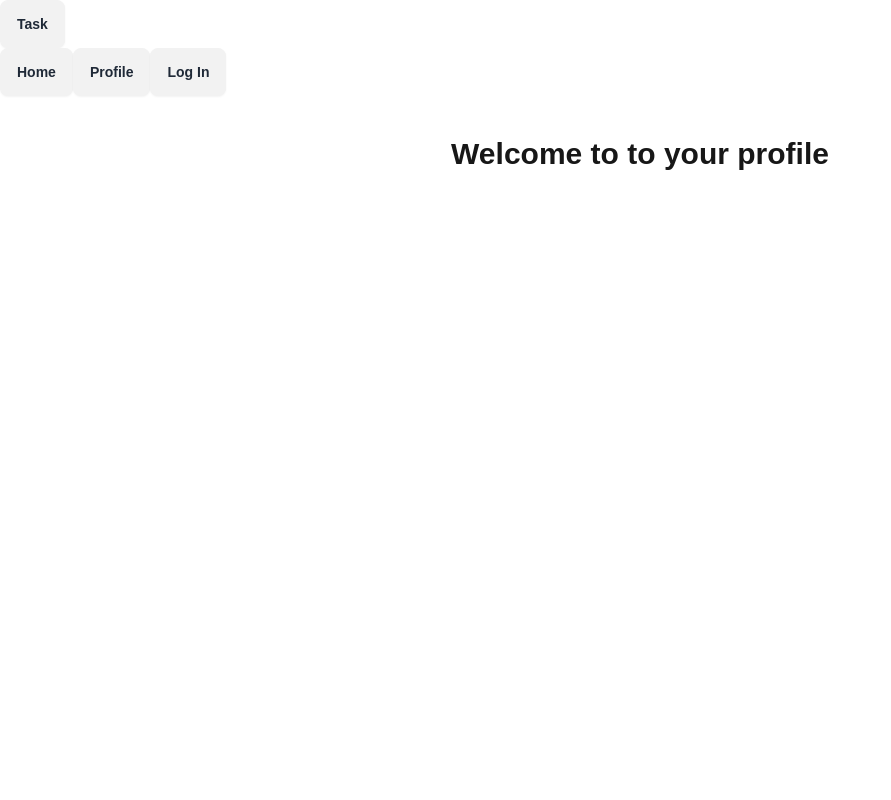
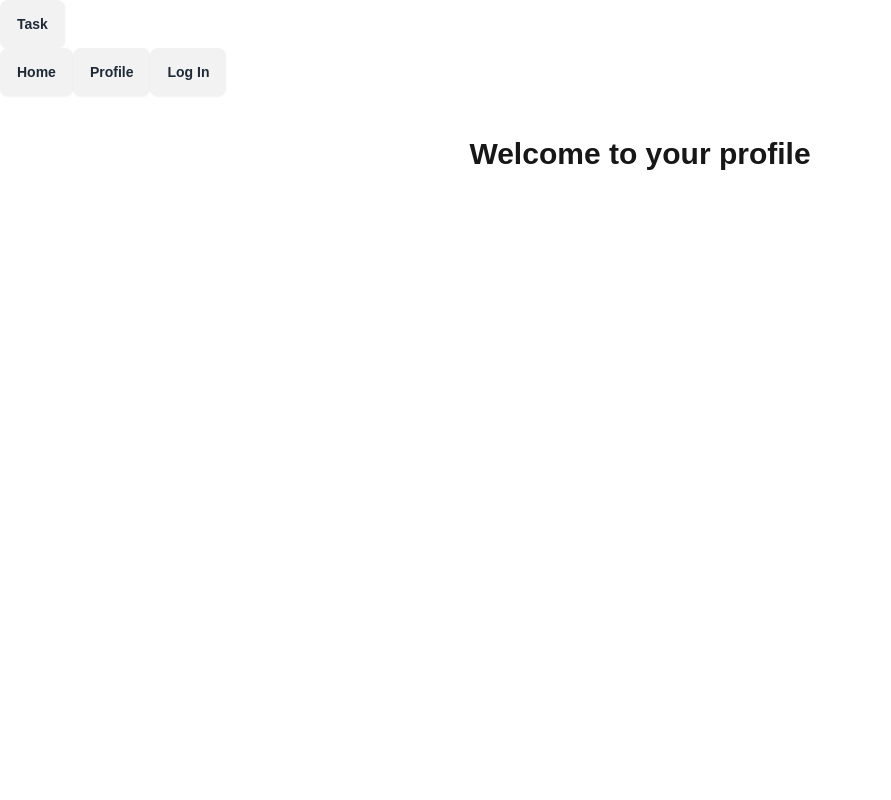
Before and after one commit to YousufOO7/nextJs-task, a Next.js app: page /profile in a window 1280 px wide. Shown: the top 800 px of the page, without its empty margins (0-891 px from the left). Built offline with nearby package versions, Linux system fonts and the light colour scheme; no server answers.

Commit message:
remove the fixed navbar to normal navbar

```diff
--- a/src/Components/Navbar.jsx
+++ b/src/Components/Navbar.jsx
@@ -5,7 +5,7 @@ const Navbar = async () => {
     const { getUser } = getKindeServerSession()
     const user = await getUser();
     return (
-        <div className="bg-gray-100 fixed w-full z-10">
+        <div className="bg-gray-100">
             <div className="navbar container mx-auto">
                 <div className="flex-1">
                     <a className="btn btn-ghost text-xl">Task</a>
--- a/src/app/(home)/page.js
+++ b/src/app/(home)/page.js
@@ -5,7 +5,7 @@ const Home = async () => {
   const data = await res.json();
 
   return (
-    <div className="pt-20">
+    <div>
       <h2 className="text-center text-3xl lg:text-5xl font-bold my-3">Home Page</h2>
 
       <section className="grid grid-cols-1 md:grid-cols-2 lg:grid-cols-3 gap-4 px-5 lg:px-0 container mx-auto">
--- a/src/app/(home)/profile/page.jsx
+++ b/src/app/(home)/profile/page.jsx
@@ -7,7 +7,7 @@ const profile = async () => {
     const user = await getUser();
     return (
         <div className="container mx-auto">
-            <h2 className="text-center text-3xl font-bold mt-10">Welcome to  to your profile</h2>
+            <h2 className="text-center text-3xl font-bold mt-10">Welcome to your profile</h2>
 
            {/* {
             user.picture && <div className="flex justify-center my-10">
--- a/src/app/post/[id]/page.jsx
+++ b/src/app/post/[id]/page.jsx
@@ -3,7 +3,7 @@ import Navbar from "@/Components/Navbar";
 import Link from "next/link";
 
 const postDetails = async ({ params }) => {
-    const { id } = params;
+    const { id } = await params;
 
     const res = await fetch(`https://jsonplaceholder.typicode.com/posts/${id}`)
     const post = await res.json();
```
